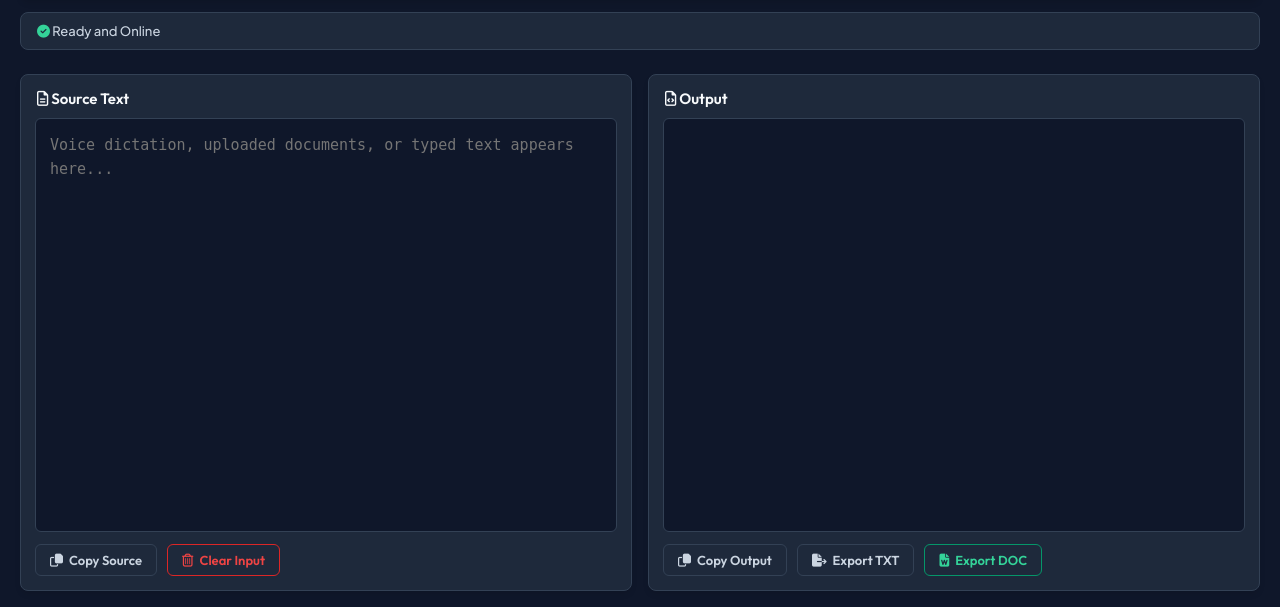
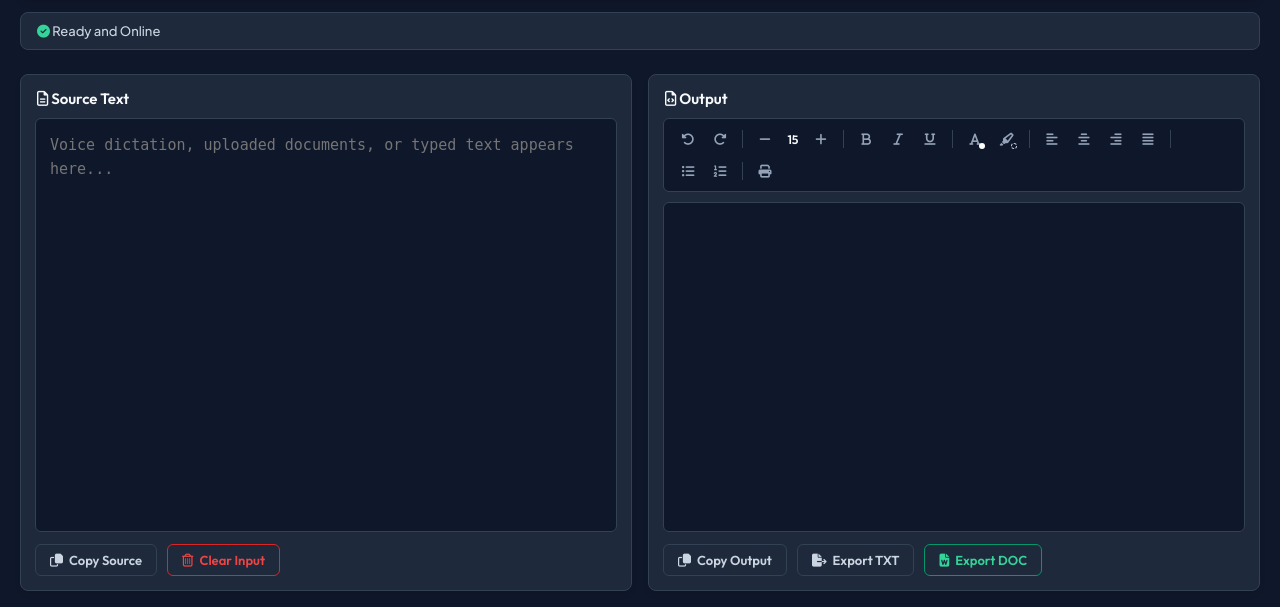
Before and after one commit to amanbhullar88/punjabi-ocr-studio, a Flask app: page / in a window 1280 px wide. Shown: the part 193-800 px from the top of the page. Run offline with Flask 3, Linux system fonts and the light colour scheme; some libraries are stand-ins or nearby versions.

Commit message:
Add files via upload

```diff
--- a/templates/index.html
+++ b/templates/index.html
@@ -177,6 +177,60 @@
                 <div class="column-header">
                     <h3><i class="fa-regular fa-file-code"></i> Output</h3>
                 </div>
+
+                <!-- Rich Text Editor Toolbar -->
+                <div class="editor-toolbar" id="editorToolbar">
+                    <div class="toolbar-section">
+                        <button class="t-btn" data-command="undo" title="Undo"><i class="fa-solid fa-rotate-left"></i></button>
+                        <button class="t-btn" data-command="redo" title="Redo"><i class="fa-solid fa-rotate-right"></i></button>
+                    </div>
+                    <div class="t-separator"></div>
+                    <div class="toolbar-section">
+                        <button class="t-btn" id="fontSizeDec" title="Decrease Size"><i class="fa-solid fa-minus"></i></button>
+                        <span id="fontSizeVal" class="t-val">15</span>
+                        <button class="t-btn" id="fontSizeInc" title="Increase Size"><i class="fa-solid fa-plus"></i></button>
+                    </div>
+                    <div class="t-separator"></div>
+                    <div class="toolbar-section">
+                        <button class="t-btn" data-command="bold" title="Bold"><i class="fa-solid fa-bold"></i></button>
+                        <button class="t-btn" data-command="italic" title="Italic"><i class="fa-solid fa-italic"></i></button>
+                        <button class="t-btn" data-command="underline" title="Underline"><i class="fa-solid fa-underline"></i></button>
+                    </div>
+                    <div class="t-separator"></div>
+                    <div class="toolbar-section">
+                        <div class="color-picker-wrapper">
+                            <button class="t-btn" id="textColorBtn" title="Text Color">
+                                <i class="fa-solid fa-font"></i>
+                                <span class="t-color-dot" id="textColorDot" style="background-color: #ffffff;"></span>
+                            </button>
+                            <input type="color" id="textColorPicker" value="#ffffff" style="display: none;">
+                        </div>
+                        <div class="color-picker-wrapper">
+                            <button class="t-btn" id="textBgBtn" title="Highlight Color">
+                                <i class="fa-solid fa-highlighter"></i>
+                                <span class="t-color-dot" id="textBgDot" style="background-color: transparent; border: 1px dashed #cbd5e1;"></span>
+                            </button>
+                            <input type="color" id="textBgPicker" value="#000000" style="display: none;">
+                        </div>
+                    </div>
+                    <div class="t-separator"></div>
+                    <div class="toolbar-section">
+                        <button class="t-btn" data-command="justifyLeft" title="Align Left"><i class="fa-solid fa-align-left"></i></button>
+                        <button class="t-btn" data-command="justifyCenter" title="Align Center"><i class="fa-solid fa-align-center"></i></button>
+                        <button class="t-btn" data-command="justifyRight" title="Align Right"><i class="fa-solid fa-align-right"></i></button>
+                        <button class="t-btn" data-command="justifyFull" title="Justify"><i class="fa-solid fa-align-justify"></i></button>
+                    </div>
+                    <div class="t-separator"></div>
+                    <div class="toolbar-section">
+                        <button class="t-btn" data-command="insertUnorderedList" title="Bullet List"><i class="fa-solid fa-list-ul"></i></button>
+                        <button class="t-btn" data-command="insertOrderedList" title="Numbered List"><i class="fa-solid fa-list-ol"></i></button>
+                    </div>
+                    <div class="t-separator"></div>
+                    <div class="toolbar-section">
+                        <button class="t-btn" id="printTextBtn" title="Print"><i class="fa-solid fa-print"></i></button>
+                    </div>
+                </div>
+
                 <div id="convertedText" class="rich-textarea" contenteditable="true" placeholder="Converted text in target font appears here..."></div>
                 <div class="column-footer">
                     <button id="copyConvBtn" class="btn btn-light-outline"><i class="fa-regular fa-copy"></i> Copy Output</button>
```
